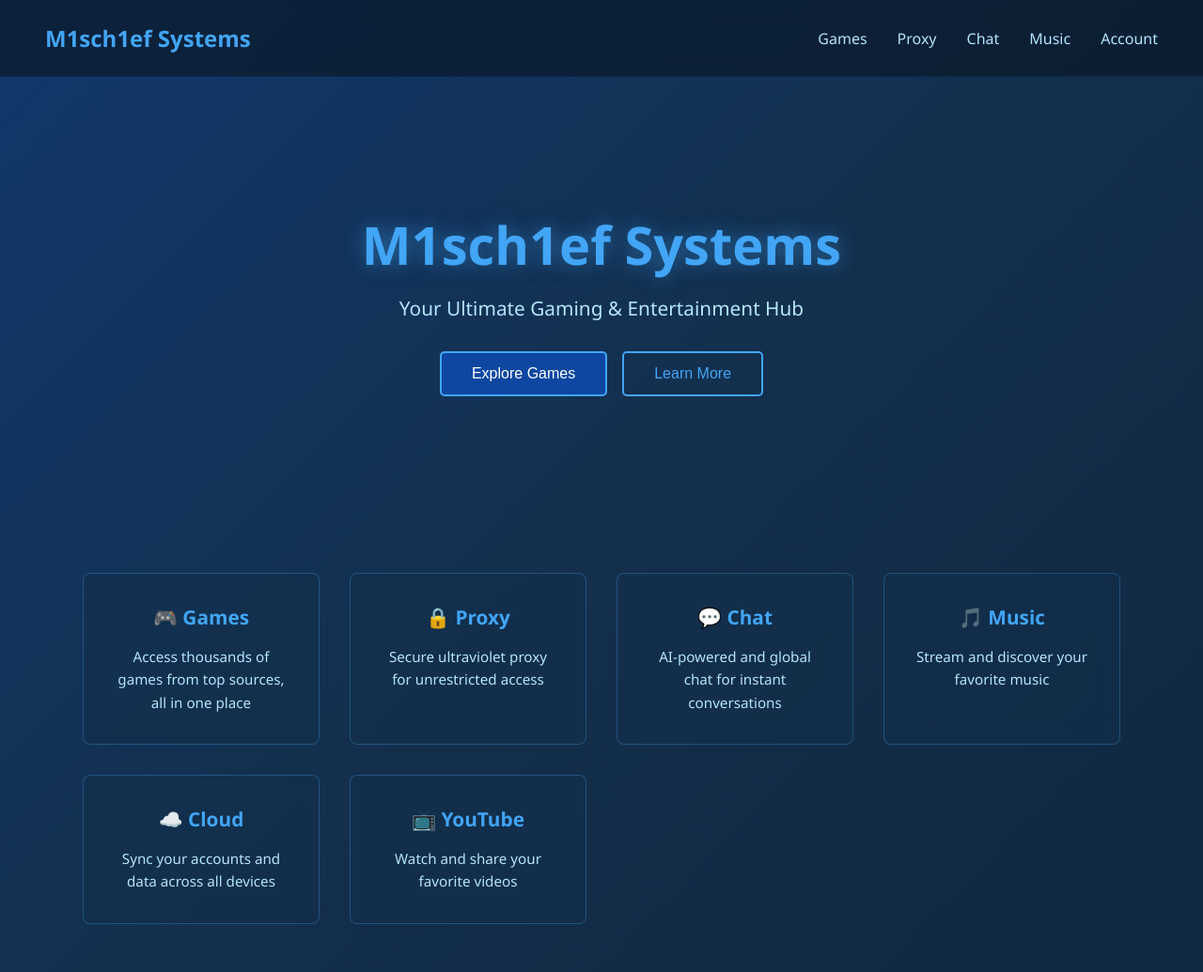
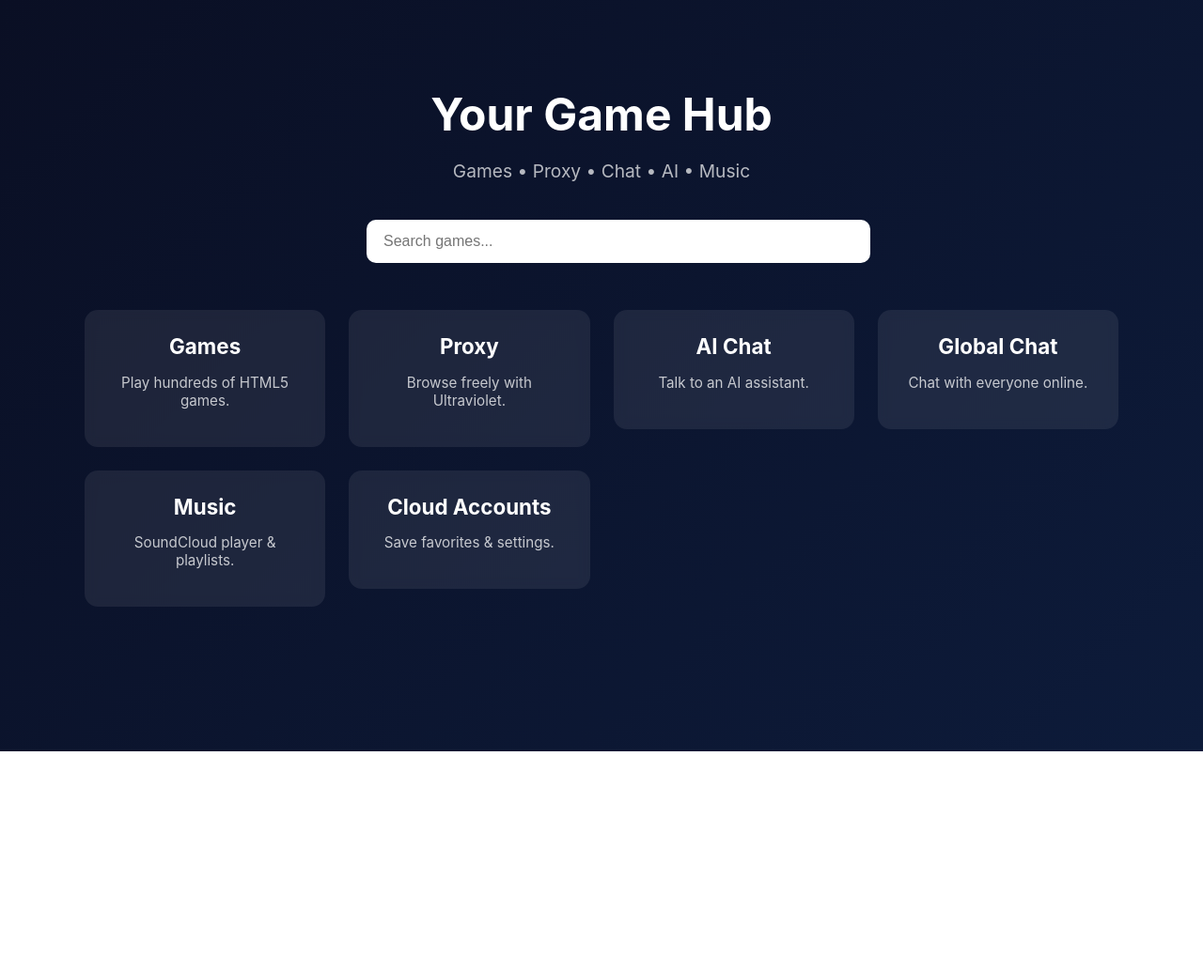
Before and after one commit to chillguyaQ-cmd/M1sch1ef-Systems, a website: page frontend/index.html in a window 1280 px wide. Shown: the top 1035 px of the page at 94% size. After the commit the page ends 800 px from the top, so only its background shows below. Drawn offline with Linux system fonts and the light colour scheme.

Commit message:
Update index.html

```diff
--- a/frontend/index.html
+++ b/frontend/index.html
@@ -3,275 +3,150 @@
 <head>
     <meta charset="UTF-8">
     <meta name="viewport" content="width=device-width, initial-scale=1.0">
-    <title>M1sch1ef Systems - Gaming Hub</title>
+    <title>Your Game Site</title>
+
     <style>
-        * {
+        body {
             margin: 0;
-            padding: 0;
-            box-sizing: border-box;
+            font-family: "Inter", sans-serif;
+            background: linear-gradient(135deg, #0a0f24, #0d1b3a);
+            color: white;
+            min-height: 100vh;
+            display: flex;
+            flex-direction: column;
+            align-items: center;
         }
 
-        body {
-            font-family: 'Segoe UI', Tahoma, Geneva, Verdana, sans-serif;
-            background: linear-gradient(-45deg, #0a1929, #132f4c, #0d47a1, #1a237e);
-            background-size: 400% 400%;
-            animation: gradient 15s ease infinite;
-            min-height: 100vh;
-            color: #e0e0e0;
-            overflow-x: hidden;
+        header {
+            text-align: center;
+            margin-top: 60px;
         }
 
-        @keyframes gradient {
-            0% { background-position: 0% 50%; }
-            50% { background-position: 100% 50%; }
-            100% { background-position: 0% 50%; }
+        h1 {
+            font-size: 3rem;
+            font-weight: 700;
+            margin-bottom: 10px;
         }
 
-        /* Navigation */
-        nav {
-            display: flex;
-            justify-content: space-between;
-            align-items: center;
-            padding: 1.5rem 3rem;
-            background: rgba(10, 25, 41, 0.7);
-            backdrop-filter: blur(10px);
-            border-bottom: 1px solid rgba(13, 71, 161, 0.3);
+        .subtitle {
+            opacity: 0.7;
+            font-size: 1.2rem;
+            margin-bottom: 40px;
         }
 
-        .logo {
-            font-size: 1.5rem;
-            font-weight: bold;
-            color: #42a5f5;
-            text-decoration: none;
+        .search-box {
+            width: 90%;
+            max-width: 500px;
+            margin-bottom: 50px;
         }
 
-        nav ul {
-            display: flex;
-            list-style: none;
-            gap: 2rem;
+        .search-box input {
+            width: 100%;
+            padding: 14px 18px;
+            border-radius: 10px;
+            border: none;
+            font-size: 1rem;
+            outline: none;
         }
 
-        nav a {
-            color: #b3e5fc;
-            text-decoration: none;
-            transition: color 0.3s;
+        .grid {
+            width: 90%;
+            max-width: 1100px;
+            display: grid;
+            grid-template-columns: repeat(auto-fit, minmax(220px, 1fr));
+            gap: 25px;
+            padding-bottom: 60px;
         }
 
-        nav a:hover {
-            color: #42a5f5;
+        .card {
+            background: rgba(255, 255, 255, 0.08);
+            padding: 25px;
+            border-radius: 14px;
+            text-align: center;
+            transition: 0.25s;
+            cursor: pointer;
+            backdrop-filter: blur(6px);
         }
 
-        /* Hero Section */
-        .hero {
-            display: flex;
-            justify-content: center;
-            align-items: center;
-            min-height: 60vh;
-            text-align: center;
-            padding: 2rem;
+        .card:hover {
+            transform: translateY(-6px);
+            background: rgba(255, 255, 255, 0.15);
         }
 
-        .hero-content h1 {
-            font-size: 3.5rem;
-            margin-bottom: 1rem;
-            color: #42a5f5;
-            text-shadow: 0 0 20px rgba(66, 165, 245, 0.5);
-            animation: fadeInDown 1s ease;
+        .card h2 {
+            margin: 0;
+            font-size: 1.4rem;
+            margin-bottom: 8px;
         }
 
-        .hero-content p {
-            font-size: 1.3rem;
-            color: #b3e5fc;
-            margin-bottom: 2rem;
-            animation: fadeInUp 1s ease 0.2s both;
+        .card p {
+            opacity: 0.75;
+            font-size: 0.95rem;
         }
 
-        .cta-buttons {
-            display: flex;
-            gap: 1rem;
-            justify-content: center;
-            animation: fadeInUp 1s ease 0.4s both;
-        }
-
-        .btn {
-            padding: 0.8rem 2rem;
-            border: none;
-            border-radius: 5px;
-            font-size: 1rem;
-            cursor: pointer;
-            transition: all 0.3s;
+        a {
             text-decoration: none;
-            display: inline-block;
-        }
-
-        .btn-primary {
-            background: #0d47a1;
-            color: #fff;
-            border: 2px solid #42a5f5;
-        }
-
-        .btn-primary:hover {
-            background: #42a5f5;
-            transform: translateY(-2px);
-            box-shadow: 0 5px 20px rgba(66, 165, 245, 0.4);
-        }
-
-        .btn-secondary {
-            background: transparent;
-            color: #42a5f5;
-            border: 2px solid #42a5f5;
-        }
-
-        .btn-secondary:hover {
-            background: #42a5f5;
-            color: #0a1929;
-            transform: translateY(-2px);
-        }
-
-        @keyframes fadeInDown {
-            from {
-                opacity: 0;
-                transform: translateY(-30px);
-            }
-            to {
-                opacity: 1;
-                transform: translateY(0);
-            }
-        }
-
-        @keyframes fadeInUp {
-            from {
-                opacity: 0;
-                transform: translateY(30px);
-            }
-            to {
-                opacity: 1;
-                transform: translateY(0);
-            }
-        }
-
-        /* Features Grid */
-        .features {
-            display: grid;
-            grid-template-columns: repeat(auto-fit, minmax(250px, 1fr));
-            gap: 2rem;
-            padding: 3rem;
-            max-width: 1200px;
-            margin: 0 auto;
-        }
-
-        .feature-card {
-            background: rgba(19, 47, 76, 0.6);
-            border: 1px solid rgba(66, 165, 245, 0.3);
-            border-radius: 8px;
-            padding: 2rem;
-            text-align: center;
-            transition: all 0.3s;
-            backdrop-filter: blur(10px);
-        }
-
-        .feature-card:hover {
-            transform: translateY(-5px);
-            border-color: #42a5f5;
-            background: rgba(13, 71, 161, 0.4);
-            box-shadow: 0 10px 30px rgba(66, 165, 245, 0.2);
-        }
-
-        .feature-card h3 {
-            color: #42a5f5;
-            margin-bottom: 1rem;
-            font-size: 1.3rem;
-        }
-
-        .feature-card p {
-            color: #b3e5fc;
-            font-size: 0.95rem;
-            line-height: 1.6;
-        }
-
-        /* Footer */
-        footer {
-            text-align: center;
-            padding: 2rem;
-            background: rgba(10, 25, 41, 0.7);
-            border-top: 1px solid rgba(13, 71, 161, 0.3);
-            color: #90caf9;
-            margin-top: 3rem;
-        }
-
-        @media (max-width: 768px) {
-            nav {
-                flex-direction: column;
-                gap: 1rem;
-            }
-
-            nav ul {
-                flex-direction: column;
-                gap: 1rem;
-            }
-
-            .hero-content h1 {
-                font-size: 2rem;
-            }
-
-            .cta-buttons {
-                flex-direction: column;
-            }
+            color: inherit;
         }
     </style>
 </head>
+
 <body>
-    <nav>
-        <a href="#" class="logo">M1sch1ef Systems</a>
-        <ul>
-            <li><a href="#games">Games</a></li>
-            <li><a href="#proxy">Proxy</a></li>
-            <li><a href="#chat">Chat</a></li>
-            <li><a href="#music">Music</a></li>
-            <li><a href="#account">Account</a></li>
-        </ul>
-    </nav>
 
-    <section class="hero">
-        <div class="hero-content">
-            <h1>M1sch1ef Systems</h1>
-            <p>Your Ultimate Gaming & Entertainment Hub</p>
-            <div class="cta-buttons">
-                <button class="btn btn-primary">Explore Games</button>
-                <button class="btn btn-secondary">Learn More</button>
+    <header>
+        <h1>Your Game Hub</h1>
+        <p class="subtitle">Games • Proxy • Chat • AI • Music</p>
+    </header>
+
+    <div class="search-box">
+        <input type="text" placeholder="Search games...">
     </div>
+
+    <div class="grid">
+
+        <a href="games.html">
+            <div class="card">
+                <h2>Games</h2>
+                <p>Play hundreds of HTML5 games.</p>
             </div>
-    </section>
+        </a>
 
-    <section class="features">
-        <div class="feature-card">
-            <h3>🎮 Games</h3>
-            <p>Access thousands of games from top sources, all in one place</p>
+        <a href="proxy.html">
+            <div class="card">
+                <h2>Proxy</h2>
+                <p>Browse freely with Ultraviolet.</p>
             </div>
-        <div class="feature-card">
-            <h3>🔒 Proxy</h3>
-            <p>Secure ultraviolet proxy for unrestricted access</p>
+        </a>
+
+        <a href="ai.html">
+            <div class="card">
+                <h2>AI Chat</h2>
+                <p>Talk to an AI assistant.</p>
             </div>
-        <div class="feature-card">
-            <h3>💬 Chat</h3>
-            <p>AI-powered and global chat for instant conversations</p>
+        </a>
+
+        <a href="chat.html">
+            <div class="card">
+                <h2>Global Chat</h2>
+                <p>Chat with everyone online.</p>
             </div>
-        <div class="feature-card">
-            <h3>🎵 Music</h3>
-            <p>Stream and discover your favorite music</p>
+        </a>
+
+        <a href="music.html">
+            <div class="card">
+                <h2>Music</h2>
+                <p>SoundCloud player & playlists.</p>
             </div>
-        <div class="feature-card">
-            <h3>☁️ Cloud</h3>
-            <p>Sync your accounts and data across all devices</p>
+        </a>
+
+        <a href="account.html">
+            <div class="card">
+                <h2>Cloud Accounts</h2>
+                <p>Save favorites & settings.</p>
             </div>
-        <div class="feature-card">
-            <h3>📺 YouTube</h3>
-            <p>Watch and share your favorite videos</p>
+        </a>
+
     </div>
-    </section>
 
-    <footer>
-        <p>&copy; 2026 M1sch1ef Systems. All rights reserved.</p>
-    </footer>
 </body>
 </html>
```
Lines whose indentation alone changed are shown as unchanged.
